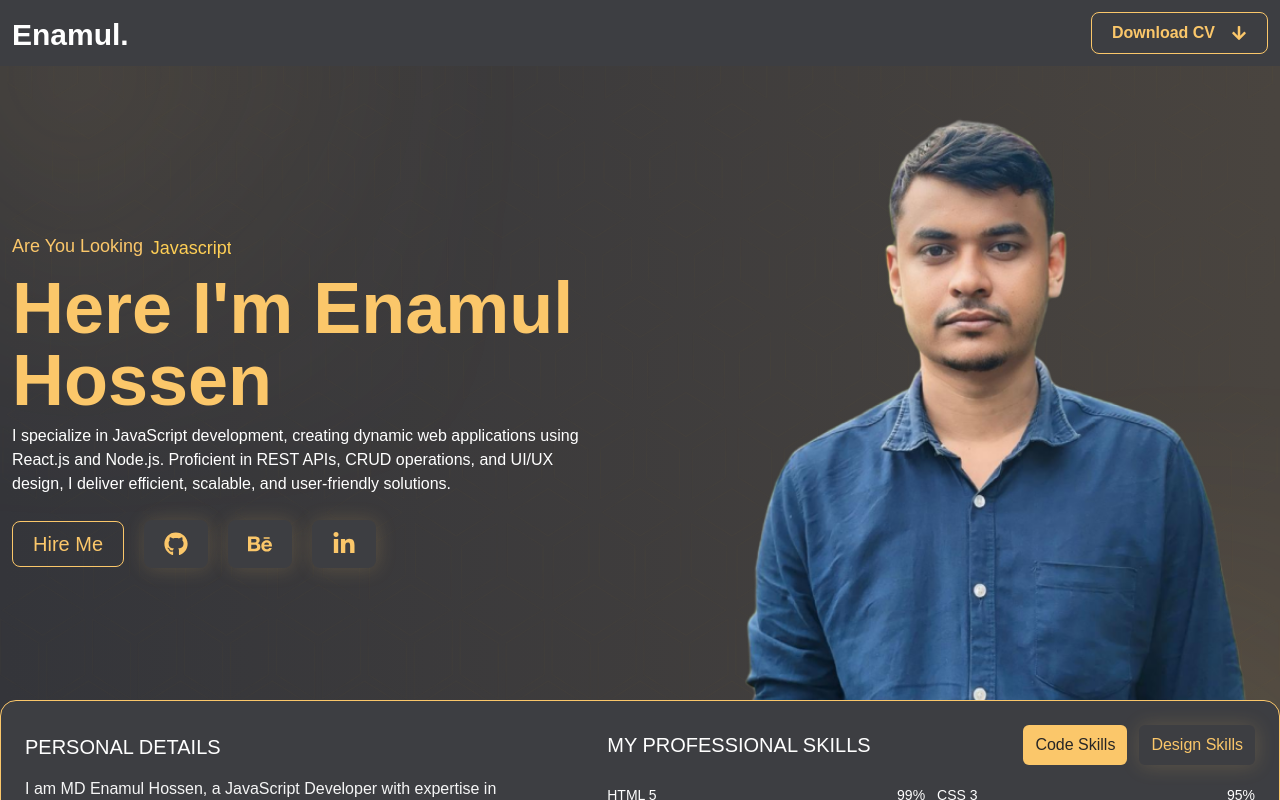
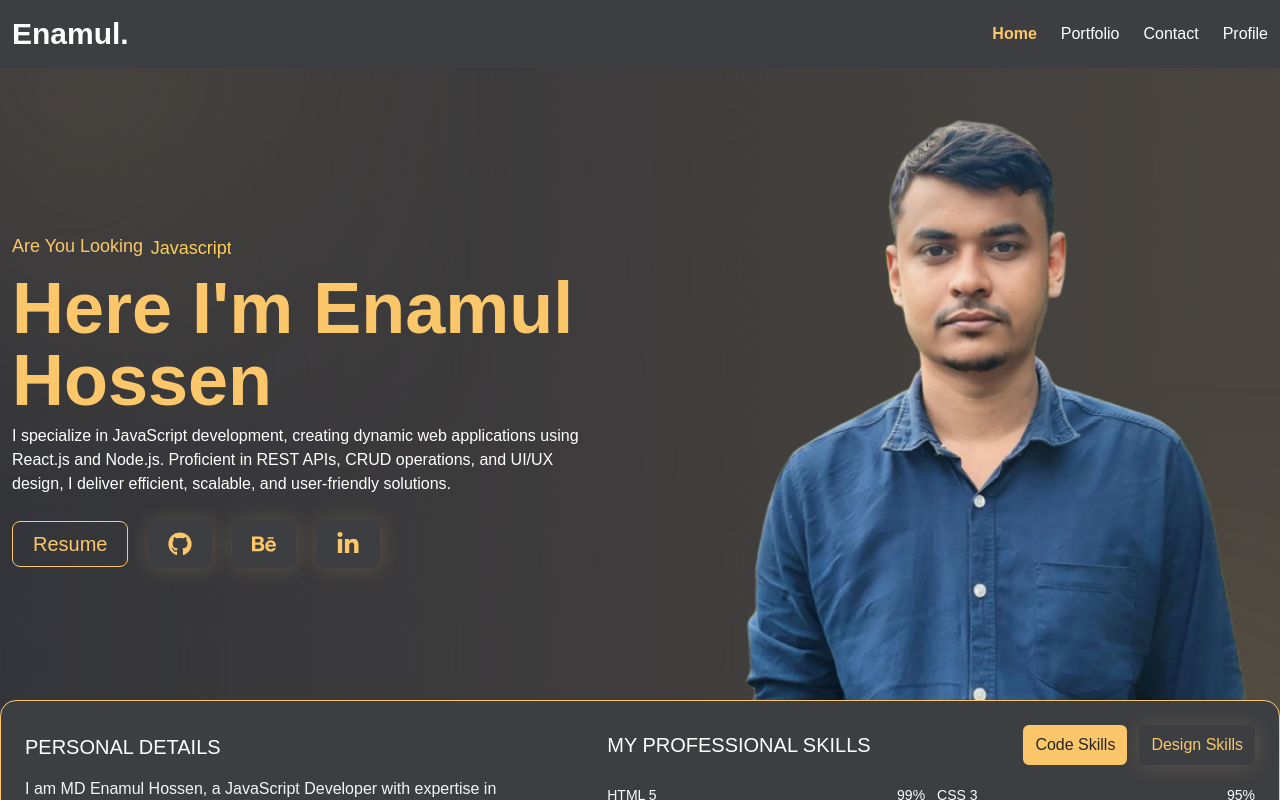
Before and after one commit to enamul90/protfolio-update-v, a Next.js app: page / in a window 1280 px wide. Shown: the top 800 px of the page. Built offline with nearby package versions, Linux system fonts and the light colour scheme.

Commit message:
update navbar

```diff
--- /dev/null
+++ b/src/app/portfolio/page.js
@@ -0,0 +1,13 @@
+import React from 'react';
+import Nave from "@/component/Nave";
+
+const Page = () => {
+    return (
+        <div className="overflow-hidden ">
+            <Nave />
+
+        </div>
+    );
+};
+
+export default Page;
--- a/src/component/HeroComponent.js
+++ b/src/component/HeroComponent.js
@@ -42,33 +42,35 @@ const HeroComponent = () => {
                 </p>
 
                 <div className="mt-6 flex items-center gap-4 lg:gap-5">
-                    <Link
-                        href="/"
-                        target='_blank'
+                    <a
+                      href="/files/cvMdEnamulHossen.pdf"
+                      download
+                      target="_blank"
+                      rel="noopener noreferrer"
                     >
-                        <button
-                            className="companyText px-5 py-2 border text-base lg:text-xl rounded-lg borderColor hover:scale-110 transition-transform duration-300"
-                        >
-                            Hire Me
-                        </button>
-                    </Link>
+                      <button
+                        className="companyText px-5 py-2 border text-base lg:text-xl rounded-lg borderColor hover:scale-110 transition-transform duration-300 cursor-pointer"
+                      >
+                        Resume
+                      </button>
+                    </a>
                     <Link href="https://github.com/enamul90" target='_blank'>
                         <button
-                            className="companyText px-5 py-3 text-lg lg:text-2xl rounded-lg boxShadow companyBG hover:scale-110 transition-transform duration-300"
+                            className="companyText px-5 py-3 text-lg lg:text-2xl rounded-lg boxShadow companyBG hover:scale-110 transition-transform duration-300 cursor-pointer"
                         >
                             <FaGithub/>
                         </button>
                     </Link>
                     <Link href="https://www.behance.net/mdenamulhossen90" target='_blank'>
                         <button
-                            className="companyText px-5 py-3 text-lg lg:text-2xl rounded-lg boxShadow companyBG hover:scale-110 transition-transform duration-300"
+                            className="companyText px-5 py-3 text-lg lg:text-2xl rounded-lg boxShadow companyBG hover:scale-110 transition-transform duration-300 cursor-pointer"
                         >
                             <FaBehance/>
                         </button>
                     </Link>
                     <Link href="https://www.linkedin.com/in/md-enamul-hossen-64ab24296/" target='_blank'>
                         <button
-                            className="companyText px-5 py-3 text-lg lg:text-2xl rounded-lg boxShadow companyBG hover:scale-110 transition-transform duration-300"
+                            className="companyText px-5 py-3 text-lg lg:text-2xl rounded-lg boxShadow companyBG hover:scale-110 transition-transform duration-300 cursor-pointer"
                         >
                             <FaLinkedinIn/>
                         </button>
--- a/src/component/Nave.js
+++ b/src/component/Nave.js
@@ -1,24 +1,85 @@
-import {FaArrowDown} from "react-icons/fa";
+"use client";
+
+import { useState } from 'react';
+import Link from 'next/link';
+import { usePathname } from 'next/navigation';
+
 
 
 const Nave = ()=>{
+  const [isMenuOpen, setIsMenuOpen] = useState(false);
+  const pathname = usePathname();
+
+  const toggleMenu = () => {
+    setIsMenuOpen(!isMenuOpen);
+  };
+
+  const isActive = (href) => pathname === href ? 'font-semibold text-[#FBC76A]' : '';
+
     return (
-        <div className="w-full fixed top-0 left-0  py-3 px-3 bg-[#3D3E42] lg:bg-opacity-90 z-50
-        ">
-            <div className="flex justify-between items-center max-w-[1400px] mx-auto ">
-                <h1 className="mt-1 text-2xl lg:text-3xl font-semibold  ">Enamul.</h1>
-                <a
-                    href="/files/cvMdEnamulHossen.pdf" download
+        <div className="w-full fixed top-0 left-0  px-3 bg-[#3D3E42] lg:bg-opacity-90 z-50"
+        >
+                <nav role="navigation" className="flex justify-between items-center max-w-[1400px] mx-auto py-4">
+                {/* Logo */}
+                <h1 className="text-2xl lg:text-3xl font-semibold">Enamul.</h1>
+
+                {/* Desktop Menu */}
+                <ul className="hidden md:flex gap-6 text-md">
+                  <li>
+                    <Link href="/" className={`cursor-pointer hover:text-gray-300 transition ${isActive('/')}`}>
+                      Home
+                    </Link>
+                  </li>
+                  <li>
+                    <Link href="/portfolio" className={`cursor-pointer hover:text-gray-300 transition ${isActive('/portfolio')}`}>
+                      Portfolio
+                    </Link>
+                  </li>
+                  <li>
+                    <Link href="/contact" className={`cursor-pointer hover:text-gray-300 transition ${isActive('/contact')}`}>
+                      Contact
+                    </Link>
+                  </li>
+                  <li>
+                    <Link href="/profile" className={`cursor-pointer hover:text-gray-300 transition ${isActive('/profile')}`}>
+                      Profile
+                    </Link>
+                  </li>
+                </ul>
+
+                {/* Hamburger Icon for Mobile */}
+                <button
+                  className="md:hidden text-2xl focus:outline-none"
+                  onClick={toggleMenu}
+                  aria-label={isMenuOpen ? 'Close menu' : 'Open menu'}
                 >
-                    <button
-                        className="flex w-fit ms-auto  justify-center items-center gap-4 text-white companyText font-semibold px-2  lg:px-5 py-2 rounded-lg border border-[#FBC76A]
-                    hover:scale-105 transition-transform duration-300
-                    ">
-                        <span className="hidden lg:block">Download CV</span>
-                        <FaArrowDown/>
-                    </button>
-                </a >
-            </div>
+                  {isMenuOpen ? '✕' : '☰'}
+                </button>
+
+                {/* Mobile Menu */}
+                <div
+                  className={`${
+                    isMenuOpen ? 'flex' : 'hidden'
+                  } md:hidden absolute top-16 left-0 w-full bg-[#3D3E42] border-t border-#fff shadow-lg flex-col items-center gap-4 py-4 text-md transition-all duration-300 ease
+
+                System: -out z-50`}
+                >
+                  <ul className="flex flex-col items-center gap-4 w-full">
+                    <li className={`cursor-pointer hover:text-gray-300 transition w-full text-center py-1 ${isActive('/')}`}>
+                      <Link href="/">Home</Link>
+                    </li>
+                    <li className={`cursor-pointer hover:text-gray-300 transition w-full text-center py-1 ${isActive('/portfolio')}`}>
+                      <Link href="/portfolio">Portfolio</Link>
+                    </li>
+                    <li className={`cursor-pointer hover:text-gray-300 transition w-full text-center py-1 ${isActive('/contact')}`}>
+                      <Link href="/contact">Contact</Link>
+                    </li>
+                    <li className={`cursor-pointer hover:text-gray-300 transition w-full text-center py-1 ${isActive('/profile')}`}>
+                      <Link href="/profile">Profile</Link>
+                    </li>
+                  </ul>
+                </div>
+              </nav>
         </div>
     )
 }
--- a/src/component/Summary.js
+++ b/src/component/Summary.js
@@ -45,7 +45,7 @@ const Summary = () => {
                 data.map((item, index) => {
                   return (
                     <div key={index} ref={ref}>
-                      <h1 className="text-5xl font-semibold text-center lg:text-center">
+                      <h1 className="text-6xl font-semibold text-center lg:text-center">
                         {
                           inView ? (
                             <CountUp key={countKey} end={item.number} duration={2} />
@@ -54,7 +54,7 @@ const Summary = () => {
                           )
                         }
                       </h1>
-                      <p className="text-base mt-1 opacity-80 font-normal text-center lg:text-start">
+                      <p className="text-lg mt-1 opacity-80 font-normal text-center lg:text-start">
                         {item.title}
                       </p>
                     </div>
```
